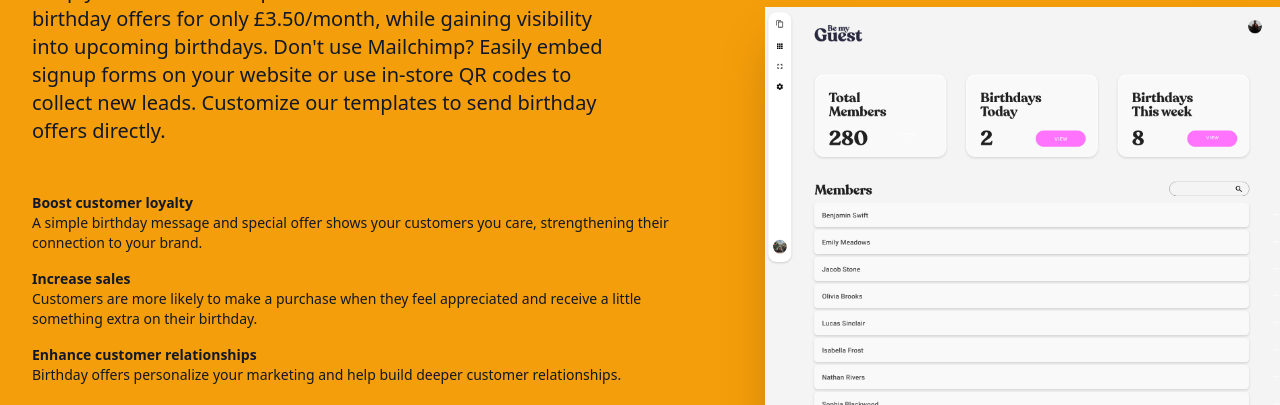
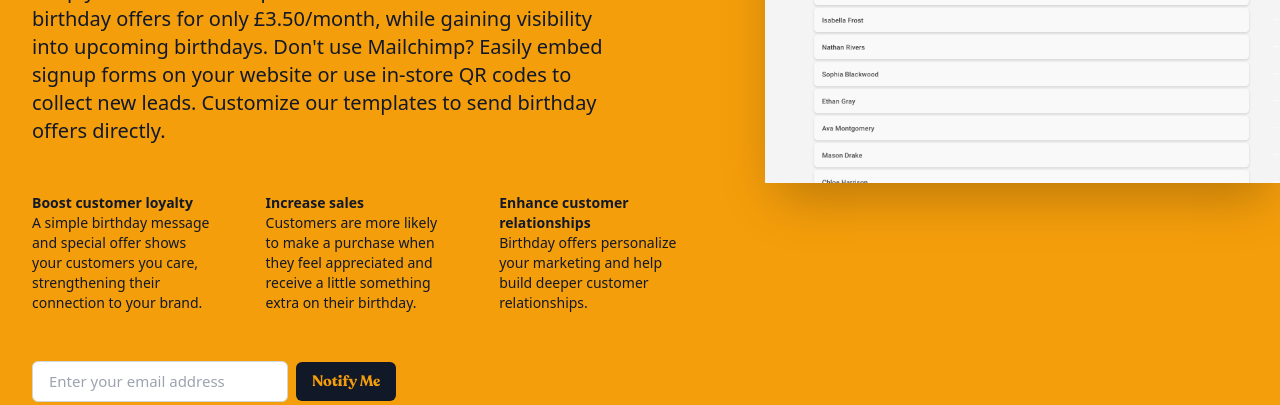
Before and after one commit to simonproudfoot/test-1, a plain HTML site: page birthdayChimp/index.html in a window 1280 px wide. Shown: the part 395-800 px from the top of the page. Drawn offline with nearby package versions, Linux system fonts and the light colour scheme.

Commit message:
Fix formatting issues in index.html

```diff
--- a/birthdayChimp/index.html
+++ b/birthdayChimp/index.html
@@ -31,7 +31,7 @@
         </p>
       </div>
       <!-- Features List -->
-      <ul class=" list-inside mb-6 text-gray-900 text-sm list-none flex flex-col space-y-4">
+      <ul class=" list-inside mb-6 text-gray-900 text-sm list-none grid md:grid-cols-3 gap-12" style="max-width: ;">
 
         <li><span class="font-bold block">Boost customer loyalty</span> A simple birthday message and special offer
           shows
@@ -82,9 +82,9 @@
           heads-up for our launch!</p>
       </div>
     </div>
-    <div class="md:min-h-screen  w-3/4  relative h-98">
+    <div class="md:min-h-screen w-3/4 relative h-98">
       <img src="images/mailer-dashboard.png"
-        class="lg:absolute object-contain object-bottom mt-auto right-0 bottom-0 shadow-2xl">
+        class="lg:absolute object-contain object-bottom mt-auto right-0 botom-0 shadow-2xl">
     </div>
 </body>
 
```
Also changed, not shown: 1 other file.
